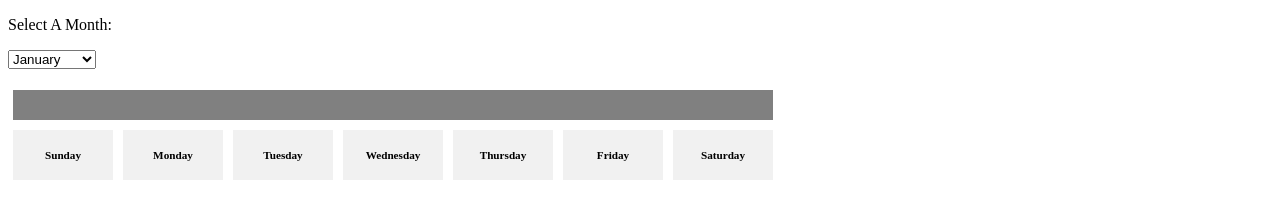
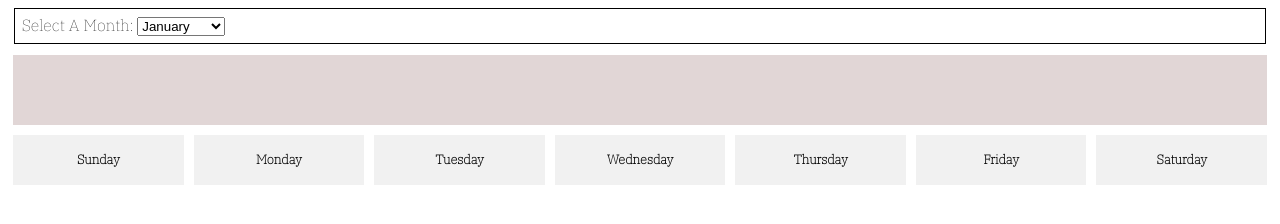
Before and after one commit to anirusso/plainjs-calendar, a plain HTML site: page index.html in a window 1280 px wide. Drawn offline with Linux system fonts and the light colour scheme.

Commit message:
updating basic calendar style

```diff
--- a/index.html
+++ b/index.html
@@ -2,15 +2,16 @@
 <html>
 <head>
   <link rel="stylesheet" href="style.css">
+  <link rel="preconnect" href="https://fonts.googleapis.com">
+  <link rel="preconnect" href="https://fonts.gstatic.com" crossorigin>
+  <link href="https://fonts.googleapis.com/css2?family=IBM+Plex+Serif:wght@100&display=swap" rel="stylesheet">
 </head>
 
 <body>
-  <p>
-    Select A Month:
-    <form id="months">
-      <select id="selectMonth"></select>
-    </form>
-  </p>
+  <form id="months">
+    <label>Select A Month:</label>
+    <select id="selectMonth"></select>
+  </form>
 
 <div id="calendar">
 
--- a/style.css
+++ b/style.css
@@ -1,10 +1,22 @@
+body {
+  font-family: 'IBM Plex Serif', serif;
+}
+
+form {
+  border: 1px solid black;
+  padding: .5%;
+  margin: .5%;
+}
+
 h1 {
   text-align: center;
-  background: grey;
+  background: #e1d6d6;
   width: 100%;
-  max-width: 730px;
+  max-width: 1256px;
   margin: 5px;
   padding: 15px;
+  height: 40px;
+  max-height: 40px;
 }
 
 .flex-container {
@@ -15,18 +27,19 @@ h1 {
 
 .flex-container>div {
   background-color: #f1f1f1;
-  width: 100px;
+  width: 175px;
   margin: 5px;
   text-align: center;
   line-height: 75px;
 }
 
-div:hover {
-  background-color: lightgrey;
-}
-
 #weekdays>div {
   font-weight: bold;
   line-height: 50px;
-  font-size: 70%;
+  font-size: 80%;
 }
+
+#weeks>div>div:hover {
+  background-color: lightgrey;
+  color: red;
+}
```
